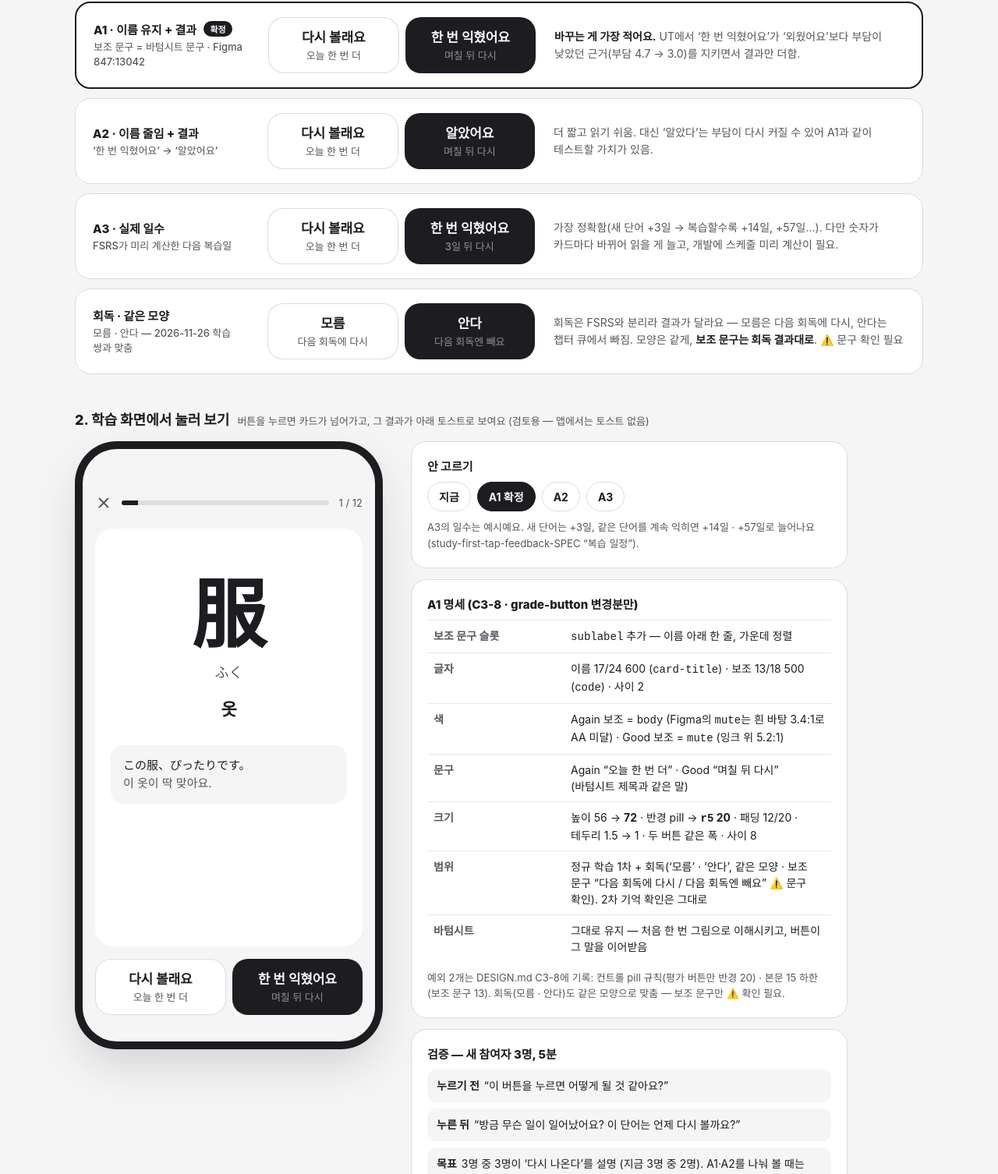
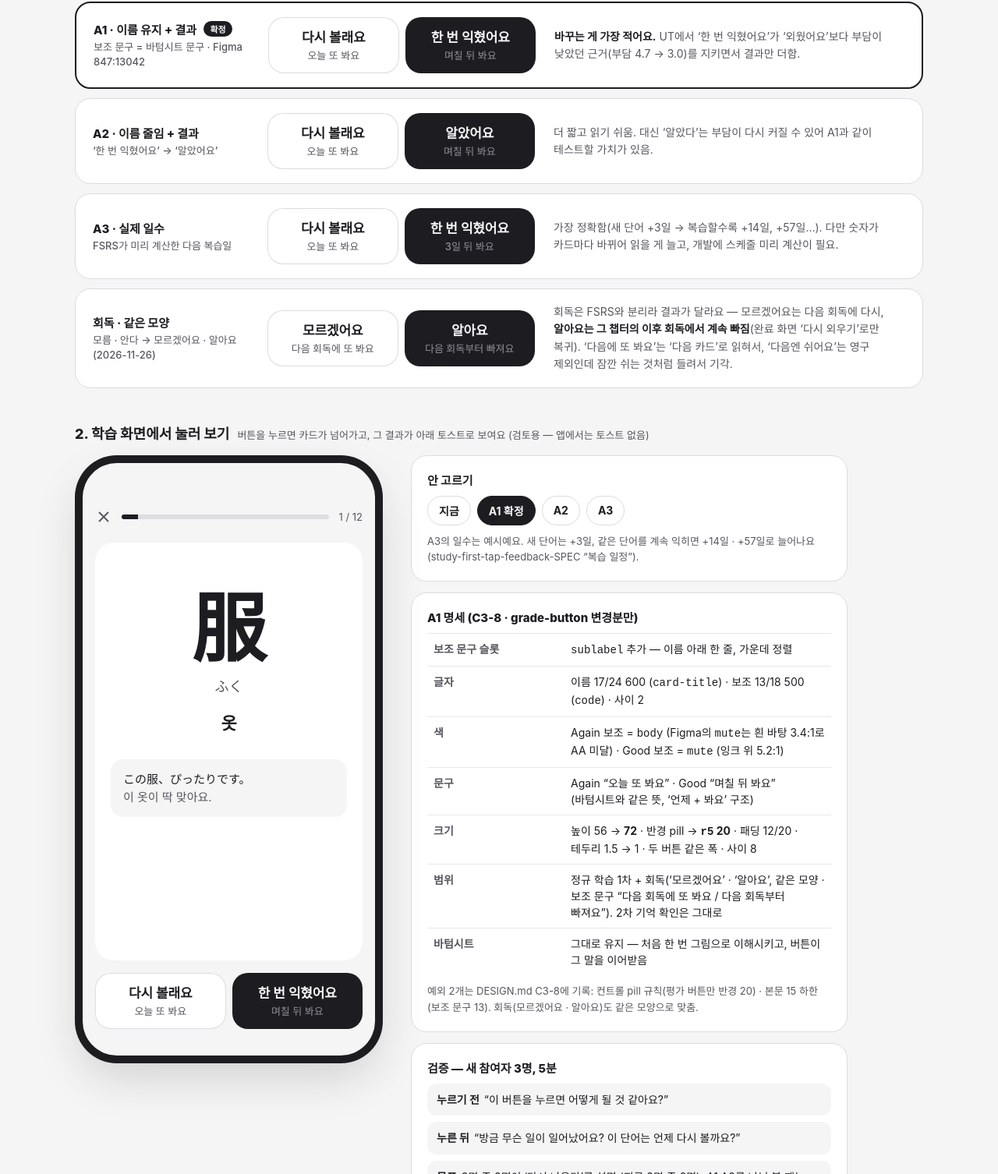
Before and after one commit to Tintin3710/Onikan, a plain HTML site: page handoff/redesign-2026-08/prototypes/grade-button-consequence.html in a window 1280 px wide. Shown: the part 480-1986 px from the top of the page at 78% size. Drawn offline with Linux system fonts and the light colour scheme.

Commit message:
design: C3-8 버튼 문구 확정 — 학습 '오늘 또 봐요 · 며칠 뒤 봐요', 회독 '모르겠어요 · 알아요' + '다음 회독에 또 봐요 · 다음 회독부터 빠져요'
Co-Authored-By: Claude Opus 5.5 <noreply@anthropic.com>

```diff
--- a/handoff/redesign-2026-08/prototypes/grade-button-consequence.html
+++ b/handoff/redesign-2026-08/prototypes/grade-button-consequence.html
@@ -136,23 +136,23 @@ section{ margin-top:44px; }
       </div>
       <div class="row rec">
         <div class="who">A1 · 이름 유지 + 결과 <span class="tag">확정</span><small>보조 문구 = 바텀시트 문구 · Figma 847:13042</small></div>
-        <div class="pair"><button class="gb again"><span class="l">다시 볼래요</span><span class="s">오늘 한 번 더</span></button><button class="gb good"><span class="l">한 번 익혔어요</span><span class="s">며칠 뒤 다시</span></button></div>
+        <div class="pair"><button class="gb again"><span class="l">다시 볼래요</span><span class="s">오늘 또 봐요</span></button><button class="gb good"><span class="l">한 번 익혔어요</span><span class="s">며칠 뒤 봐요</span></button></div>
         <div class="pro"><b>바꾸는 게 가장 적어요.</b> UT에서 ‘한 번 익혔어요’가 ‘외웠어요’보다 부담이 낮았던 근거(부담 4.7 → 3.0)를 지키면서 결과만 더함.</div>
       </div>
       <div class="row">
         <div class="who">A2 · 이름 줄임 + 결과<small>‘한 번 익혔어요’ → ‘알았어요’</small></div>
-        <div class="pair"><button class="gb again"><span class="l">다시 볼래요</span><span class="s">오늘 한 번 더</span></button><button class="gb good"><span class="l">알았어요</span><span class="s">며칠 뒤 다시</span></button></div>
+        <div class="pair"><button class="gb again"><span class="l">다시 볼래요</span><span class="s">오늘 또 봐요</span></button><button class="gb good"><span class="l">알았어요</span><span class="s">며칠 뒤 봐요</span></button></div>
         <div class="pro">더 짧고 읽기 쉬움. 대신 ‘알았다’는 부담이 다시 커질 수 있어 A1과 같이 테스트할 가치가 있음.</div>
       </div>
       <div class="row">
         <div class="who">A3 · 실제 일수<small>FSRS가 미리 계산한 다음 복습일</small></div>
-        <div class="pair"><button class="gb again"><span class="l">다시 볼래요</span><span class="s">오늘 한 번 더</span></button><button class="gb good"><span class="l">한 번 익혔어요</span><span class="s">3일 뒤 다시</span></button></div>
+        <div class="pair"><button class="gb again"><span class="l">다시 볼래요</span><span class="s">오늘 또 봐요</span></button><button class="gb good"><span class="l">한 번 익혔어요</span><span class="s">3일 뒤 봐요</span></button></div>
         <div class="pro">가장 정확함(새 단어 +3일 → 복습할수록 +14일, +57일…). 다만 숫자가 카드마다 바뀌어 읽을 게 늘고, 개발에 스케줄 미리 계산이 필요.</div>
       </div>
       <div class="row">
-        <div class="who">회독 · 같은 모양<small>모름 · 안다 — 2026-11-26 학습 쌍과 맞춤</small></div>
-        <div class="pair"><button class="gb again"><span class="l">모름</span><span class="s">다음 회독에 다시</span></button><button class="gb good"><span class="l">안다</span><span class="s">다음 회독엔 빼요</span></button></div>
-        <div class="pro">회독은 FSRS와 분리라 결과가 달라요 — 모름은 다음 회독에 다시, 안다는 챕터 큐에서 빠짐. 모양은 같게, <b>보조 문구는 회독 결과대로</b>. ⚠️ 문구 확인 필요</div>
+        <div class="who">회독 · 같은 모양<small>모름 · 안다 → 모르겠어요 · 알아요 (2026-11-26)</small></div>
+        <div class="pair"><button class="gb again"><span class="l">모르겠어요</span><span class="s">다음 회독에 또 봐요</span></button><button class="gb good"><span class="l">알아요</span><span class="s">다음 회독부터 빠져요</span></button></div>
+        <div class="pro">회독은 FSRS와 분리라 결과가 달라요 — 모르겠어요는 다음 회독에 다시, <b>알아요는 그 챕터의 이후 회독에서 계속 빠짐</b>(완료 화면 ‘다시 외우기’로만 복귀). ‘다음에 또 봐요’는 ‘다음 카드’로 읽혀서, ‘다음엔 쉬어요’는 영구 제외인데 잠깐 쉬는 것처럼 들려서 기각.</div>
       </div>
     </div>
   </section>
@@ -191,12 +191,12 @@ section{ margin-top:44px; }
             <tr><th>보조 문구 슬롯</th><td><code>sublabel</code> 추가 — 이름 아래 한 줄, 가운데 정렬</td></tr>
             <tr><th>글자</th><td>이름 17/24 600 (<code>card-title</code>) · 보조 13/18 500 (<code>code</code>) · 사이 2</td></tr>
             <tr><th>색</th><td>Again 보조 = <code>body</code> (Figma의 <code>mute</code>는 흰 바탕 3.4:1로 AA 미달) · Good 보조 = <code>mute</code> (잉크 위 5.2:1)</td></tr>
-            <tr><th>문구</th><td>Again “오늘 한 번 더” · Good “며칠 뒤 다시” (바텀시트 제목과 같은 말)</td></tr>
+            <tr><th>문구</th><td>Again “오늘 또 봐요” · Good “며칠 뒤 봐요” (바텀시트와 같은 뜻, ‘언제 + 봐요’ 구조)</td></tr>
             <tr><th>크기</th><td>높이 56 → <b>72</b> · 반경 pill → <b><code>r5</code> 20</b> · 패딩 12/20 · 테두리 1.5 → 1 · 두 버튼 같은 폭 · 사이 8</td></tr>
-            <tr><th>범위</th><td>정규 학습 1차 + 회독(‘모름’ · ‘안다’, 같은 모양 · 보조 문구 “다음 회독에 다시 / 다음 회독엔 빼요” ⚠️ 문구 확인). 2차 기억 확인은 그대로</td></tr>
+            <tr><th>범위</th><td>정규 학습 1차 + 회독(‘모르겠어요’ · ‘알아요’, 같은 모양 · 보조 문구 “다음 회독에 또 봐요 / 다음 회독부터 빠져요”). 2차 기억 확인은 그대로</td></tr>
             <tr><th>바텀시트</th><td>그대로 유지 — 처음 한 번 그림으로 이해시키고, 버튼이 그 말을 이어받음</td></tr>
           </table>
-          <p class="hint">예외 2개는 DESIGN.md C3-8에 기록: 컨트롤 pill 규칙(평가 버튼만 반경 20) · 본문 15 하한(보조 문구 13). 회독(모름 · 안다)도 같은 모양으로 맞춤 — 보조 문구만 ⚠️ 확인 필요.</p>
+          <p class="hint">예외 2개는 DESIGN.md C3-8에 기록: 컨트롤 pill 규칙(평가 버튼만 반경 20) · 본문 15 하한(보조 문구 13). 회독(모르겠어요 · 알아요)도 같은 모양으로 맞춤.</p>
         </div>
 
         <div class="panel">
@@ -215,9 +215,9 @@ section{ margin-top:44px; }
 <script>
 const V = {
   now: { a:['다시 볼래요',''], g:['한 번 익혔어요',''] },
-  a1:  { a:['다시 볼래요','오늘 한 번 더'], g:['한 번 익혔어요','며칠 뒤 다시'] },
-  a2:  { a:['다시 볼래요','오늘 한 번 더'], g:['알았어요','며칠 뒤 다시'] },
-  a3:  { a:['다시 볼래요','오늘 한 번 더'], g:['한 번 익혔어요','3일 뒤 다시'] },
+  a1:  { a:['다시 볼래요','오늘 또 봐요'], g:['한 번 익혔어요','며칠 뒤 봐요'] },
+  a2:  { a:['다시 볼래요','오늘 또 봐요'], g:['알았어요','며칠 뒤 봐요'] },
+  a3:  { a:['다시 볼래요','오늘 또 봐요'], g:['한 번 익혔어요','3일 뒤 봐요'] },
 };
 const WORDS = [
   { k:'服', r:'ふく', m:'옷', ex:'<span class="jp">この服、ぴったりです。</span><br>이 옷이 딱 맞아요.' },
```
Also changed, not shown: 4 other files.
